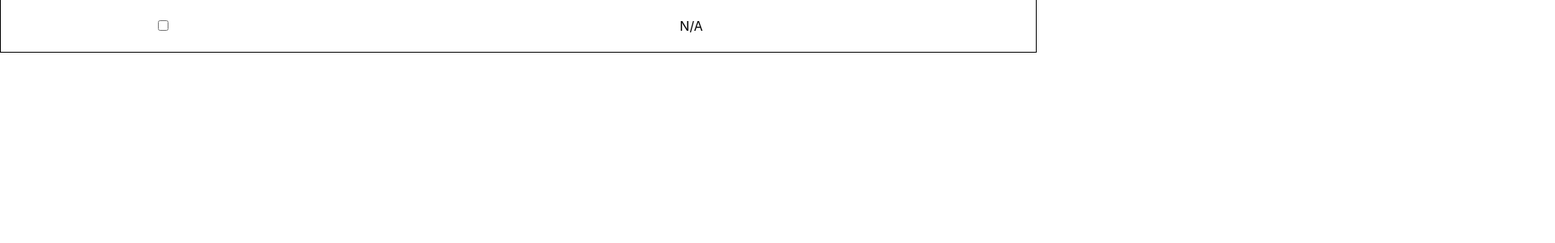
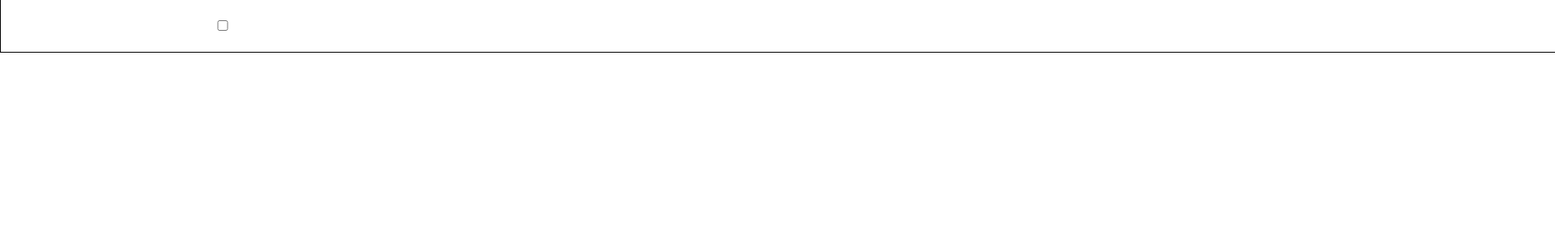
Before and after one commit to shannonbonet/siren-web, a Next.js app: page /IntakeDashboard/IntakeItem/IntakeItem in a window 1280 px wide. Shown: the top 300 px of the page at 81% size, 1920 px wide, since content can reach past the window. Built offline with nearby package versions, Linux system fonts and the light colour scheme.

Commit message:
hard coded styles for columns in the figma

```diff
--- a/pages/IntakeDashboard/IntakeItem/IntakeItem.module.css
+++ b/pages/IntakeDashboard/IntakeItem/IntakeItem.module.css
@@ -2,7 +2,6 @@
   display: flex;
   flex-direction: row;
   align-items: center;
-  justify-content: space-evenly;
   min-height: 65px;
   padding-left: 2%;
   padding-right: 2%;
@@ -10,42 +9,83 @@
   border-top: 0px;
   font-weight: normal;
   font-size: 16px;
-  margin-right: 2%;
+  min-width: 6506.63px;
 }
 
-.date {
-  width: 8%;
-  min-width: 90px;
+/*name*/
+.name-head{
+  min-width: 209px;
+  align-items: flex-start;
 }
 
-.username {
-  width: 14%;
-  min-width: 90px;
+/*legal disc*/
+.legal-head{
+  margin-right: 19px;
+  align-items: center;
+  justify-content: center;
 }
 
-.fid {
-  width: 6%;
-  min-width: 60px;
+.checkbox{
+  min-width: 90px;
+  margin-right: 58px;
 }
 
-.admin {
-  width: 14%;
-  min-width: 80px;
+
+/*email*/
+.email-head{
+  margin-right: 137px;
 }
 
-.action {
-  width: 12%;
+.email{
+  min-width: 185px;
+}
+
+/*phone*/
+.phone-head{
+  margin-right: 46px;
+}
+
+.phone{
+  min-width: 167px;
+}
+
+/*address*/
+.address-head{
+  margin-right: 220px;
+}
+
+.address{
+  min-width: 292px;
+}
+
+/*dob + age*/
+.date-head{
+  margin-right: 10%;
+}
+
+.dob{
   min-width: 110px;
 }
 
-.message {
-  width: 36%;
-  flex-wrap: wrap;
-  word-wrap: break-word;
+.age-head{
+  margin-right: 25px;
 }
 
-.name-head {
-  width: 14%;
-  min-width: 90px;
-  margin-right: 5%;
+.age{
+  min-width: 72px;
 }
+
+/*intake qs*/
+.question-head{
+  max-width: 308px;
+  overflow: hidden;
+  text-overflow: ellipsis;
+  white-space: nowrap;
+  margin-left: 50px;
+}
+
+.response{
+  min-width: 280px;
+  margin-left: 10px;
+  overflow-wrap: break-word;
+}
--- a/pages/IntakeDashboard/IntakeItem/IntakeItem.tsx
+++ b/pages/IntakeDashboard/IntakeItem/IntakeItem.tsx
@@ -2,7 +2,7 @@ import React, {useEffect, useState, } from 'react';
 import styles from './IntakeItem.module.css';
 import {ListItem} from '@mui/material';
 import {getAllClients} from '../../../firebase/queries';
-import {Client} from '../../../types';
+import {Client, Question} from '../../../types';
 import {getClientResponsesOfType, getClient} from '../../../firebase/queries'
 
 
@@ -12,49 +12,63 @@ import {getClientResponsesOfType, getClient} from '../../../firebase/queries'
 
 //update types from mobile
 interface ClientItemProps {
-    clientName: string;
-    legalDisc: boolean;
-    email: string;
-    telephone: number;
-    address: string;
-    birthDate?: Object;
-    age: number;
-    responses: Object[];
+    response: Object;
+    questions: Question[];
+
+}
+
+const renderResponses = (props: ClientItemProps) => {
+    const respArr = new Array();
+    for (const q in props.questions){
+        const question = props.questions[q]['key'];
+        if (props.response.hasOwnProperty(question) && typeof props.response[question] !== typeof Object){
+            respArr.push(props.response[question]);
+        } else {
+            respArr.push("");
+        }
+    }
+    return respArr;
 
 }
 
 const IntakeItem = (props: ClientItemProps) => {
+    const resp = renderResponses(props);
+    console.log(resp);
+    console.log(props.questions);
 
     return (
             <ListItem className={styles['list-item']}>
-                <div className={styles['username']}>{props.clientName}</div>
-                <div className={styles['action']}>
-                    <div><input type='checkbox'/></div>
+                <div className={styles['name-head']}>{resp[0]}</div>
+                <div>
+                    <input type='checkbox' className={styles['checkbox']}/>
                 </div>
-                <div className={styles['admin']}>{props.email}</div>
-                <div className={styles['admin']}>{props.telephone}</div>
-                <div className={styles['action']}>{props.address}</div>
-                <div className={styles['date']}>{props.birthDate ? new Date(props.birthDate[0] * 1000).toLocaleDateString('en-US'): 'N/A'}</div>
-                <div className={styles['fid']}>{props.age}</div>
-                <div>
-                {
-                    props.responses?.map((r) => {
-                        return(
-                        Object.entries(r).slice(3).map((entry) => {
-                            return(
-                                <div key={entry['telephone']}>{entry[1]}</div>
-                            )
-                        })
-                        )
-                    })
-                }
-                </div>
+                <div className={styles['email']}>{resp[1]}</div>
+                <div className={styles['phone']}>{resp[2]}</div>
+                <div className={styles['address']}>{resp[3]}</div>
+                <div className={styles['dob']}>{resp[5]}</div>
+                <div className={styles['age']}>{resp[6]}</div>
+                {resp.slice(7).map((r) => {
+                    return(
+                        <div key={r['Name']} className={styles['response']}>{r}</div>
+                    )
+                })}
+
             </ListItem>
         )
-}
+    }
 
-export default IntakeItem;
+    export default IntakeItem;
 
-//mock intake item: <IntakeItem clientName='Noah Alexander Hernandez' legalDisc={true} email='noahh_@berkeley.edu' telephone={8187988597} address='2225 Channing Way, Berkeley, CA, 94704' birthDate='01/09/2003' age={13}/>
-{/*
-); */}
+
+    {/* <div className={styles['username']}>{props.clientName}</div>
+    <div className={styles['action']}>
+        <div><input type='checkbox'/></div>
+    </div>
+    <div className={styles['admin']}>{props.email}</div>
+    <div className={styles['admin']}>{props.telephone}</div>
+    <div className={styles['action']}>{props.address}</div>
+    <div className={styles['date']}>{props.birthDate ? new Date(props.birthDate[0] * 1000).toLocaleDateString('en-US'): 'N/A'}</div>
+    <div className={styles['fid']}>{props.age}</div>
+    <div>
+
+    </div> */}
--- a/pages/IntakeDashboard/IntakeTable/IntakeTable.module.css
+++ b/pages/IntakeDashboard/IntakeTable/IntakeTable.module.css
@@ -1,21 +1,29 @@
 .section-header {
     display: flex;
     flex-direction: row;
-    justify-content: space-evenly;
+    justify-content: space-between;
     height: 36px;
     align-items: center;
     background-color: #CFD3D7;
     border: 1px solid #0F2536;
     box-sizing: border-box;
     padding-left: 2%;
-    padding-right: 2%;
     border-radius: 10px 10px 0px 0px;
+    white-space: nowrap;
+    width: fit-content;
   }
 
   .list {
     padding-top: 0%;
     padding-bottom: 0%;
     height: fit-content;
+    display: flex;
+    flex-direction: column;
+  }
+
+  .tableStyle {
+    flex-direction: column;
+    overflow-x: scroll;
   }
 
   #category {
@@ -29,4 +37,5 @@
     font-weight: 500;
     margin-right: 10px;
     color: var(--noirish);
+    text-overflow: ellipsis;
   }
```
Also changed, not shown: pages/IntakeDashboard/IntakeTable/IntakeTable.tsx (+10 -10 lines).
